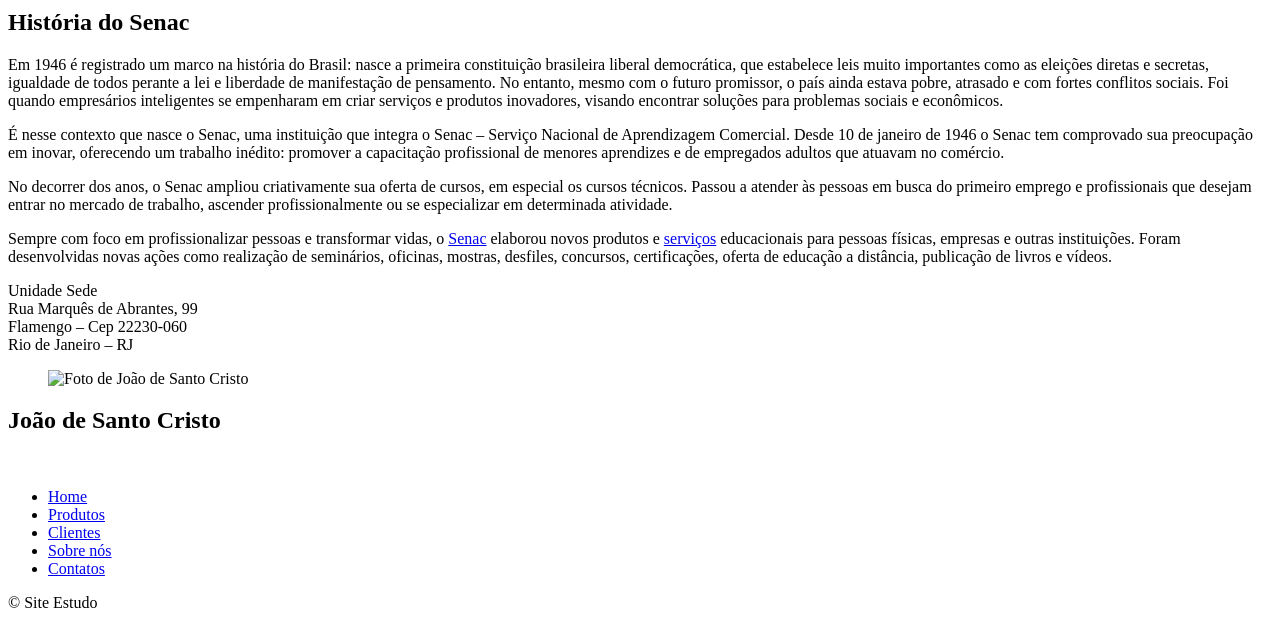
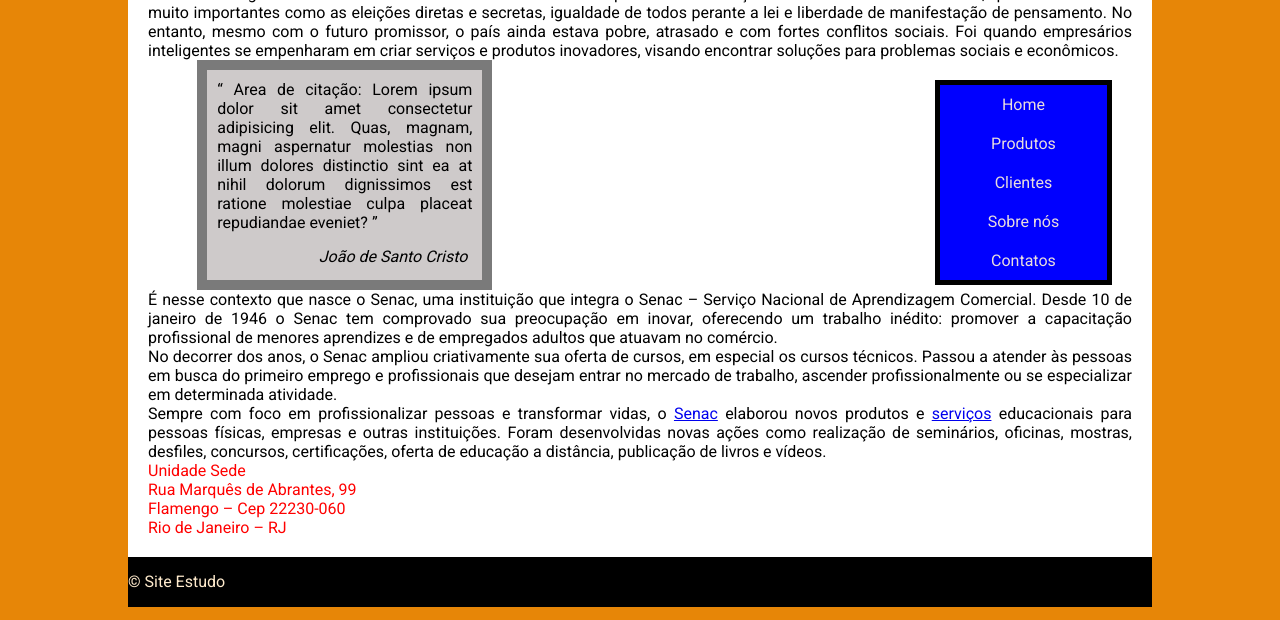
Before and after one commit to Aline-fas/EstudoSalaDeAula, a plain HTML site: page index.html in a window 1280 px wide. Shown: the part 363-983 px from the top of the page. Drawn offline with Linux system fonts and the light colour scheme.

Commit message:
Aula 24/08

```diff
--- /dev/null
+++ b/estilo/estilo.css
@@ -0,0 +1,142 @@
+
+   * {
+    margin: 0;
+    padding: 0;
+    box-sizing: border-box;
+}
+
+:root{
+    --cor-de-fundo: rgb(231, 134, 7);
+    --cor-secundaria: rgb(255, 255, 255);
+    --cor-azul: rgb(0,0,255);
+    --cor-preto: rgb(0,0,0);
+    --cor-laranja-claro: rgb(255,235,205);
+}
+
+body{
+    font-family: Roboto, sans-serif;
+    width: 1024px;
+    margin: auto;
+    background-color: var(--cor-de-fundo);
+}
+
+main{
+    background-color: var(--cor-secundaria);
+    text-align: justify;
+    /* margin: 20px; */
+    padding: 20px;
+    position: relative;
+
+
+}
+
+blockquote{
+    padding: 10px;
+    float: left;
+    width: 30%;
+    background-color: rgb(206,202,202);
+    border: 10px solid #7a7a7a;
+    display: block;
+    margin: 0 5%;
+}
+cite {
+    display: block;
+    margin: 15px 5px 3px 0px;
+    line-height: 20px;
+    text-align: right
+}
+
+h2 {
+    font-size: 40px;
+}
+
+figure {
+    width: 19.3%;
+    position: absolute;
+    top: 20px;
+    right: 30px;
+}
+
+figure, aside {
+    float: right;
+    background-color: #7a7a7a;
+    color: var(--cor-secundaria);
+    border: 5px solid var(--cor-preto);
+
+    }
+
+aside {
+    width: 18%;
+    margin: auto;
+    position: relative;
+    top: 20px;
+    right: 20px;
+
+}
+
+.limpaFloat{
+clear: both;
+}
+
+li{
+    background-color: blue;
+    list-style-type: none;
+    display: block;
+    /*padding: 10px;*/
+}
+
+li a {
+    display: block;
+    color: rgb(233, 221, 221);
+    padding: 10px;
+    text-decoration: none;
+    text-transform: bold;
+    text-align: center;
+}
+
+nav li a:hover {
+    display: block;
+    background-color: var(--cor-de-fundo);
+    text-transform: bold;
+    transition: .3s;
+}
+
+
+footer{
+    height: 50px;
+    line-height: 50px;
+    background-color: black;
+    color: blanchedalmond;
+    clear: both;/*left right both*/
+}
+
+divisao.coluna {
+float: left;
+width: 40%;
+}
+
+/* main h1{ */
+/*
+ # = id
+ . = class
+*/
+.diferenciado {
+    font-family: Roboto, sans-serif;
+    font-size: 60px;
+    margin:0;
+    text-transform: uppercase;
+    /* Isto é um comentário em CSS*/
+    color: rgb(0, 0, 255);
+    /* color: rgb(0, 0, 255, 0.5); */
+    /* color: #0000FF; hexadecimal */
+}
+
+.vermelho{
+    color: red;
+}
+
+#nomeCliente{
+    display: block;
+    font-size: 18px;
+    text-align: center;
+}
--- a/estilo/estilo_sobre.css
+++ /dev/null
@@ -1,83 +0,0 @@
-
-   * {
-    margin: 0;
-    padding: 0;
-    box-sizing: border-box;
-}
-
-:root{
-    --cor-de-fundo: rgb(231, 134, 7);
-    --cor-secundaria: rgb(255, 255, 255);
-}
-
-body{
-    font-family: Roboto, sans-serif;
-    width: 760px;
-    margin: auto;
-    text-align: justify;
-    background-color: var(--cor-de-fundo);
-}
-
-main{
-    background-color: var(--cor-secundaria);
-    /* margin: 20px; */
-    padding: 20px;
-    float: left;
-    width: 85%;
-}
-
-/* main h1{ */
-/*
- # = id
- . = class
-*/
-.diferenciado {
-    font-family: Roboto, sans-serif;
-    font-size: 60px;
-    margin:0;
-    text-transform: uppercase;
-    /* Isto é um comentário em CSS*/
-    color: rgb(0, 0, 255);
-    /* color: rgb(0, 0, 255, 0.5); */
-    /* color: #0000FF; hexadecimal */
-}
-
-.vermelho{
-    color: red;
-}
-
-#nomeCliente{
-    font-size: 20px;
-}
-
-h2 {
-    font-size: 40px;
-}
-
-li{
-    background-color: blue;
-    list-style-type: none;
-    display: block;
-    padding: 10px;
-}
-
-li a {
-    display: block;
-    color: rgb(233, 221, 221);
-    padding: 10px;
-    line-height: 20px;
-}
-
-footer{
-    height: 50px;
-    line-height: 50px;
-    background-color: black;
-    color: blanchedalmond;
-    clear: both;/*left right both*/
-}
-
-aside {
-    float: right;
-    width: 15%;
-    background-color: var(--cor-secundaria)
-}
--- a/index.html
+++ b/index.html
@@ -4,90 +4,118 @@
 		<meta charset="utf-8" ><!-- TAG meta: serve para formatações especiais. Está com atributo charset -->
 		<link rel="icon" href="img/favicon.ico">
 		<link href="https://fonts.googleapis.com/css?family=Roboto:100,300,400,500,700,900" rel="stylesheet">
-		<link rel="stylesheet" href="estilo/style.css">
+		<link rel="stylesheet" href="estilo/estilo.CSS">
 
 		<title>Sobre o Senac</title>
-
-		<!-- <style>
-			* {
-				margin: 0;
-				font-family: Roboto, sans-serif;
-			}
-
-			h1 {
-				font-family: Roboto, sans-serif;
-				font-size: 60px;
-				margin:0;
-				/* Isto é um comentário em CSS*/
-				color: rgb(0, 0, 255);
-				/* color: rgb(0, 0, 255, 0.5); */
-				/* color: #0000FF; hexadecimal */
-			}
-
-			h2 {
-				font-size: 40px;
-			}
-		</style> -->
 
 	</head>
 	<!--  -->
 		<body>
 			<header>
 
+
 			</header>
 				<main>
-			<!-- <h1>SOBRE MIM</h1> -->
-			<!-- <h1>SOBRE O SENAC</h1> -->
+
 					<h1 class="diferenciado">Sobre o Senac</h1>
-			<p>O <strong>Senac</strong> é referência em ensino profissional. Uma instituição que há mais de 75 anos ajuda a transformar a vida das pessoas e apresenta grande variedade de cursos, desenvolvidos de acordo com as <em>exigências</em> do mercado.</p>
-			<!-- Isto é um comentário em HTML -->
 
-			<p>Presente em 38 unidades de ensino, a instituição atua em diversas áreas, oferecendo cursos de capacitação, técnicos, de graduação, de pós-graduação, especialização e programas de educação a distância. Aqui, você aprende uma profissão na prática, aumentando suas chances de conseguir seu primeiro emprego ou de se recolocar no mercado de trabalho. Venha conhecer o Senac RJ e entender como você também pode transformar sua vida.</p>
+					<p>
+						O<strong>Senac</strong> é referência em ensino profissional. Uma instituição que há mais de 75 anos ajuda a transformar a vida das pessoas e apresenta grande variedade de cursos, desenvolvidos de acordo com as <em>exigências</em> do mercado.
+					</p>
 
-			<p><strong>Missão</strong>
+
+					<p>
+						Presente em 38 unidades de ensino, a instituição atua em diversas áreas, oferecendo cursos de capacitação, técnicos, de graduação, de pós-graduação, especialização e programas de educação a distância. Aqui, você aprende uma profissão na prática, aumentando suas chances de conseguir seu primeiro emprego ou de se recolocar no mercado de trabalho. Venha conhecer o Senac RJ e entender como você também pode transformar sua vida.
+					</p>
+
+					<p>
+						<strong>Missão</strong>
 
 						Educar para o trabalho em atividades do comércio de bens, serviços e turismo.
 					</p>
+
 					<p>
 					<strong><h1>Visão</h1></strong>
 
 						Ser a instituição brasileira que oferece as melhores soluções em educação profissional, reconhecida pelas empresas.
 					</p>
+
 					<p>
 						<strong>Valores</strong>
 
 						Colaboração, transparência, atitude de dono e responsabilidade social.
 					</p>
+
+					<div class="divisaoColuna">
+
+
+						<h2>História do Senac</h2>
 					<p>
-
-			<!-- <h2 style="font-size:40px">História do Senac</h2> -->
-			<h2>História do Senac</h2>
 
 						Em 1946 é registrado um marco na história do Brasil: nasce a primeira constituição brasileira liberal democrática,
 						que estabelece leis muito importantes como as eleições diretas e secretas, igualdade de todos perante a lei e
 						liberdade de manifestação de pensamento. No entanto, mesmo com o futuro promissor, o país ainda estava pobre,
 						atrasado e com fortes conflitos sociais. Foi quando empresários inteligentes se empenharam em criar serviços e
-		produtos inovadores, visando encontrar soluções para problemas sociais e econômicos.</p>
+						produtos inovadores, visando encontrar soluções para problemas sociais e econômicos.
+					</p >
+					</div>
+						<blockquote> <!--bloco para citação-->
+							<p>
+								<q> Area de citação: Lorem ipsum dolor sit amet consectetur adipisicing elit. Quas, magnam, magni aspernatur molestias non illum dolores distinctio sint ea at nihil dolorum dignissimos est ratione molestiae culpa placeat repudiandae eveniet?
+								</q> <!--q é para aspas-->
+							</p>
 
-		<p>É nesse contexto que nasce o Senac, uma instituição que integra o Senac – Serviço Nacional de Aprendizagem
+							<cite> <!--citação-->
+								João de Santo Cristo
+							</cite>
+						</blockquote>
+
+							<figure>
+								<img src="img/joao.jpg" alt="Foto de João de Santo Cristo"/>
+								<h1 id="nomeCliente">João de Santo Cristo</h1>
+
+							</figure>
+
+						<aside>
+							<nav>
+								<ul>
+									<li>
+										<a href="#">Home</a>
+									</li>
+										<li>
+											<a href="#">Produtos</a>
+										</li>
+											<li>
+												<a href="#">Clientes</a>
+											</li>
+										<li>
+											<a href="#">Sobre nós</a>
+										</li>
+									<li>
+										<a href="#">Contatos</a>
+									</li>
+								</ul>
+							</nav>
+						</aside>
+
+					<p class="limpaFloat">É nesse contexto que nasce o Senac, uma instituição que integra o Senac – Serviço Nacional de Aprendizagem
 						Comercial. Desde 10 de janeiro de 1946 o Senac tem comprovado sua preocupação em inovar, oferecendo um trabalho
 						inédito: promover a capacitação profissional de menores aprendizes e de empregados adultos que atuavam no
-			comércio.</p>
+						comércio.
+					</p>
 
 					<p>
 						No decorrer dos anos, o Senac ampliou criativamente sua oferta de cursos, em especial os cursos técnicos. Passou
 						a atender às pessoas em busca do primeiro emprego e profissionais que desejam entrar no mercado de trabalho,
-			ascender profissionalmente ou se especializar em determinada atividade.</p>
-			<!-- Endereço absoluto: https://www  -->
-			<!-- Enderço Relativo -->
-		<p>Sempre com foco em profissionalizar pessoas e transformar vidas, o <a href="https://www.rj.senac.br">Senac</a> elaborou novos produtos e <a href="#">serviços</a>
+						ascender profissionalmente ou se especializar em determinada atividade.
+					</p>
+
+					<p>
+						Sempre com foco em profissionalizar pessoas e transformar vidas, o <a href="https://www.rj.senac.br">Senac</a> elaborou novos produtos e <a href="#">serviços</a>
 						educacionais para pessoas físicas, empresas e outras instituições. Foram desenvolvidas novas ações como
 						realização de seminários, oficinas, mostras, desfiles, concursos, certificações, oferta de educação a distância,
-			publicação de livros e vídeos.</p>
-
-			<!-- ul Lista não ordenadas -->
-			<!-- ol Lista ordenadas -->
-			<!-- li item de lista -->
+						publicação de livros e vídeos.
+					</p>
 
 					<p class="vermelho ">
 							Unidade Sede<br>
@@ -96,25 +124,7 @@
 							Rio de Janeiro – RJ<br>
 					</p>
 				</main>
-		<aside>
-		<figure>
-			<img src="img/Joâo de Santo Cristo.png" alt="Foto de João de Santo Cristo">
-			<!-- <caption>Foto de João de Santo Cristo</caption> -->
-		</figure>
-		<h1 id="nomeCliente">João de Santo Cristo</h1>
-		<br>
-		<nav>
-			<ul>
-				<li>
-					<a href="#">Home</a>
-				</li>
-				<li><a href="#">Produtos</a></li>
-				<li><a href="#">Clientes</a></li>
-				<li><a href="#">Sobre nós</a></li>
-				<li><a href="#">Contatos</a></li>
-			</ul>
-		</nav>
-	</aside>
+
 				<footer>
 					&copy; Site Estudo
 				</footer>
```
Also changed, not shown: estiloSobreNos.css (deleted), img/joao.jpg. Lines whose indentation alone changed are shown as unchanged.
